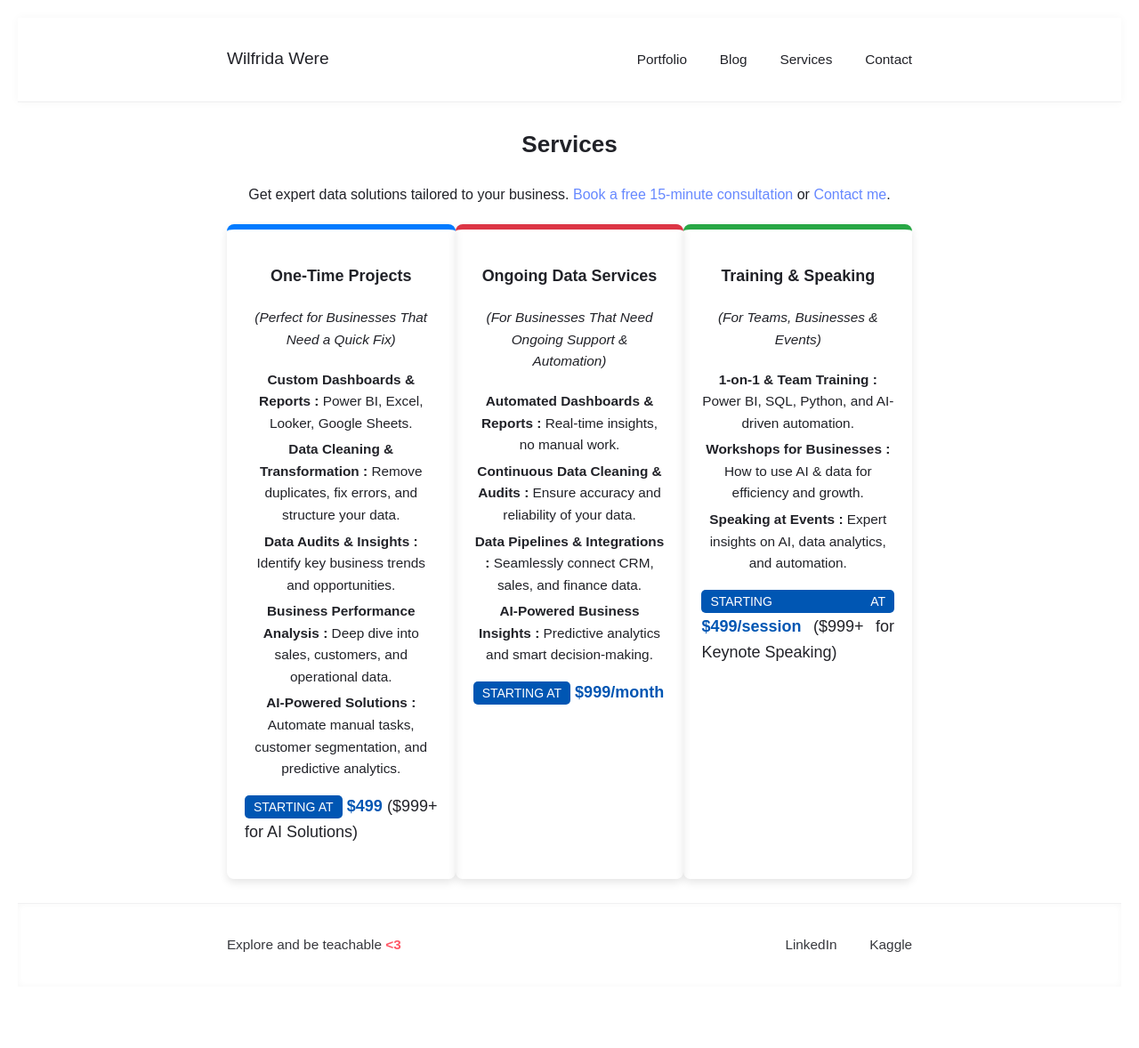
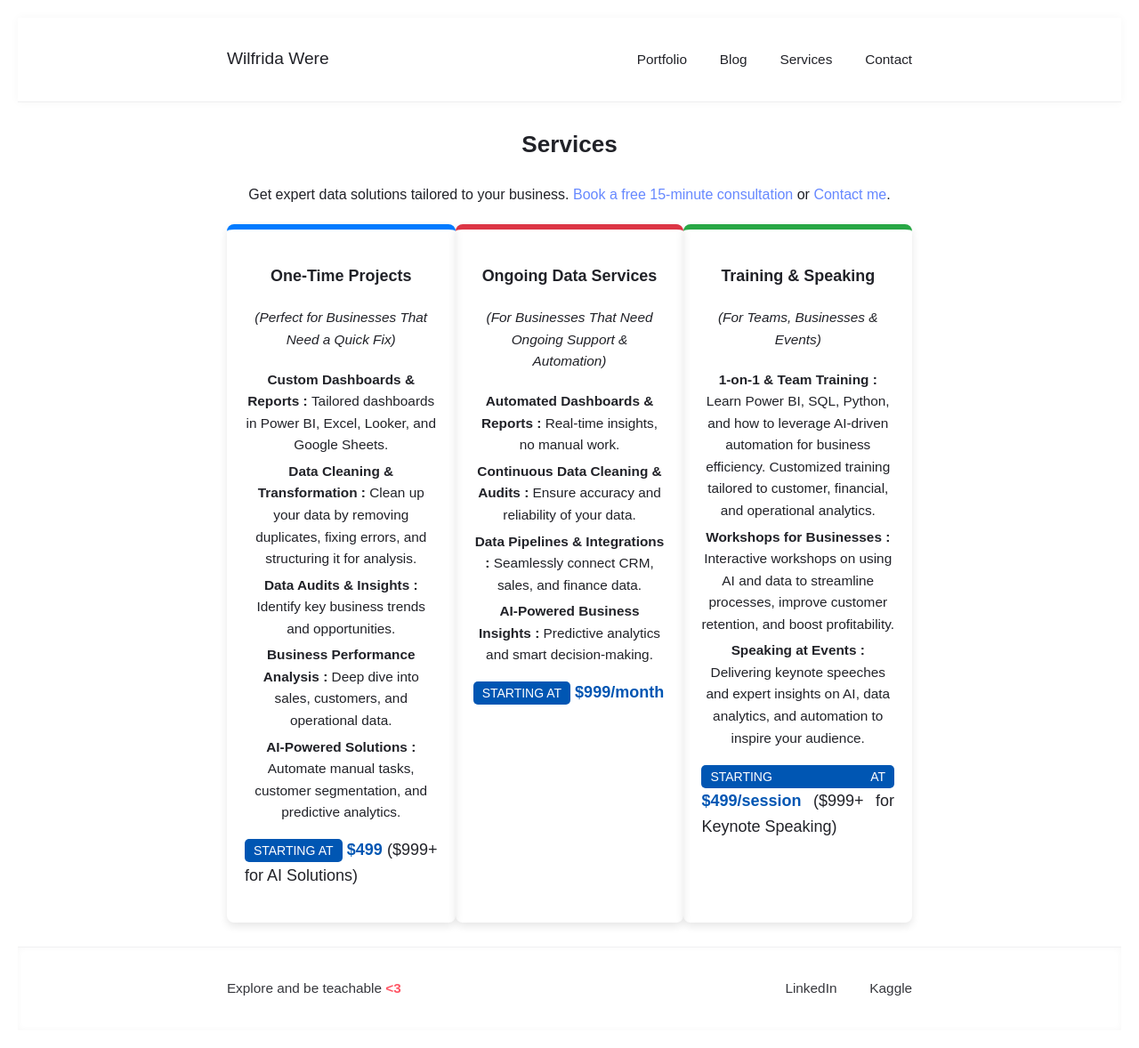
Before and after one commit to Wilfrida-Were/website, a Jekyll site: the page built from services.html, in a window 1280 px wide. Shown: the whole page at 89% size. Built offline with Jekyll 4.4.1, drawn with Linux system fonts in a browser that asks for light colours; before the commit the page ends 1129 px from its top, so only the background shows below that.

Commit message:
Update services.html

```diff
--- a/services.html
+++ b/services.html
@@ -17,8 +17,8 @@ title: "Services"
       <h3>One-Time Projects</h3>
       <h4>(<em>Perfect for Businesses That Need a Quick Fix</em>)</h4>
       <ul>
-          <li><strong>Custom Dashboards & Reports : </strong>Power BI, Excel, Looker, Google Sheets.</li>
-          <li><strong>Data Cleaning & Transformation : </strong>Remove duplicates, fix errors, and structure your data.</li>
+          <li><strong>Custom Dashboards & Reports : </strong>Tailored dashboards in Power BI, Excel, Looker, and Google Sheets.</li>
+          <li><strong>Data Cleaning & Transformation : </strong>Clean up your data by removing duplicates, fixing errors, and structuring it for analysis.</li>
           <li><strong>Data Audits & Insights : </strong>Identify key business trends and opportunities.</li>
           <li><strong>Business Performance Analysis : </strong>Deep dive into sales, customers, and operational data.</li>
           <li><strong>AI-Powered Solutions : </strong>Automate manual tasks, customer segmentation, and predictive analytics.</li>
@@ -51,9 +51,9 @@ title: "Services"
       <h3>Training & Speaking</h3>
       <h4>(<em>For Teams, Businesses & Events</em>)</h4>
       <ul>
-          <li><strong>1-on-1 & Team Training : </strong>Power BI, SQL, Python, and AI-driven automation.</li>
-          <li><strong>Workshops for Businesses : </strong>How to use AI & data for efficiency and growth.</li>
-          <li><strong>Speaking at Events : </strong>Expert insights on AI, data analytics, and automation.</li>
+          <li><strong>1-on-1 & Team Training : </strong>Learn Power BI, SQL, Python, and how to leverage AI-driven automation for business efficiency. Customized training tailored to customer, financial, and operational analytics.</li>
+          <li><strong>Workshops for Businesses : </strong>Interactive workshops on using AI and data to streamline processes, improve customer retention, and boost profitability.</li>
+          <li><strong>Speaking at Events : </strong>Delivering keynote speeches and expert insights on AI, data analytics, and automation to inspire your audience.</li>
       </ul>
       <p class="pricing">
           <span class="price-badge">Starting at</span>
```
